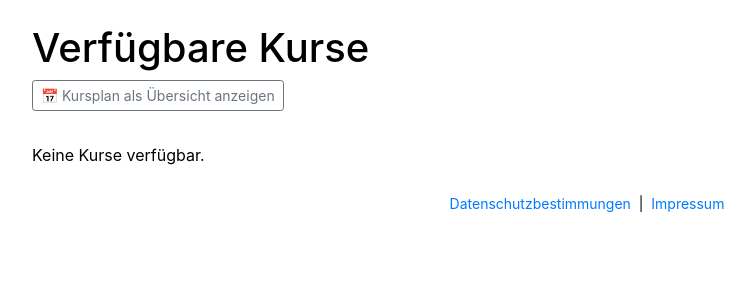
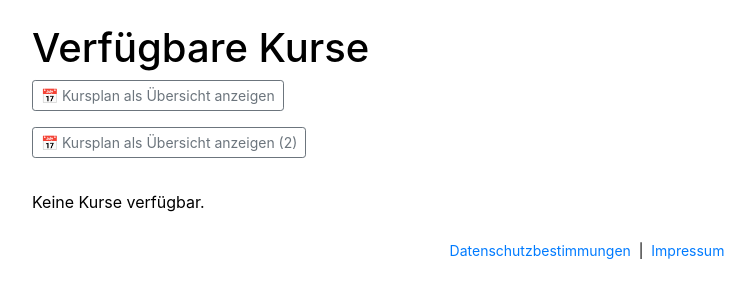
Before and after one commit to Crunchcow/Kursanmeldung, a Django app: page / in a window 1280 px wide. Shown: the part 56-356 px from the top of the page, without its empty margins (53-808 px from the left). Run offline with Django 5.2, Linux system fonts and the light colour scheme; data that the repository does not hold is empty.

Commit message:
Content: zweites Kursplan-Bild eingebunden

```diff
--- a/courses/templates/courses/course_list.html
+++ b/courses/templates/courses/course_list.html
@@ -7,7 +7,7 @@
 <h1>{% trans "Verfügbare Kurse" %}</h1>
 
 {# ── Kursplan-Übersicht ── #}
-<div class="mb-4">
+<div class="mb-2">
   <button class="btn btn-outline-secondary btn-sm mb-2" type="button"
           data-toggle="collapse" data-target="#kursplanBild"
           aria-expanded="false" aria-controls="kursplanBild">
@@ -16,6 +16,19 @@
   <div class="collapse" id="kursplanBild">
     <img src="{% static 'courses/img/kursplan.jpg' %}"
          alt="{% trans 'Kursplan Breitensport' %}"
+         class="img-fluid rounded shadow-sm"
+         style="max-width: 960px; width: 100%;">
+  </div>
+</div>
+<div class="mb-4">
+  <button class="btn btn-outline-secondary btn-sm mb-2" type="button"
+          data-toggle="collapse" data-target="#kursplanBild2"
+          aria-expanded="false" aria-controls="kursplanBild2">
+    📅 {% trans "Kursplan als Übersicht anzeigen (2)" %}
+  </button>
+  <div class="collapse" id="kursplanBild2">
+    <img src="{% static 'courses/img/kursplan2.jpg' %}"
+         alt="{% trans 'Kursplan Breitensport 2' %}"
          class="img-fluid rounded shadow-sm"
          style="max-width: 960px; width: 100%;">
   </div>
```
